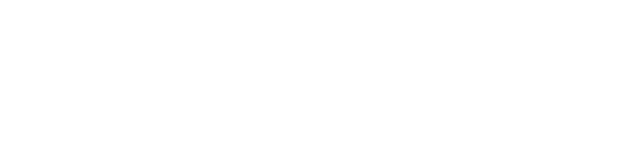
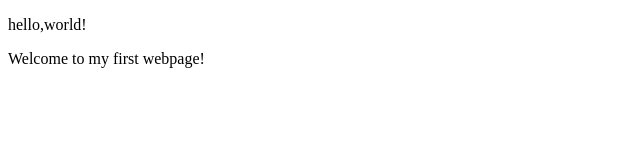
Before and after one commit to NkiroteKim/fridah-website, a plain HTML site: page fridah-website.html in a window 1280 px wide. Shown: the whole page, without its empty margins (0-640 px from the left). Drawn offline with Linux system fonts and the light colour scheme.

Commit message:
add paragraph block elements to the page

```diff
--- a/fridah-website.html
+++ b/fridah-website.html
@@ -4,6 +4,7 @@
   <title>My first webpage!</title>
     </head>
     <body>
-
+       <p> hello,world!</p>
+       <p> Welcome to my first webpage!</p>
     </body>
 </html>
```
